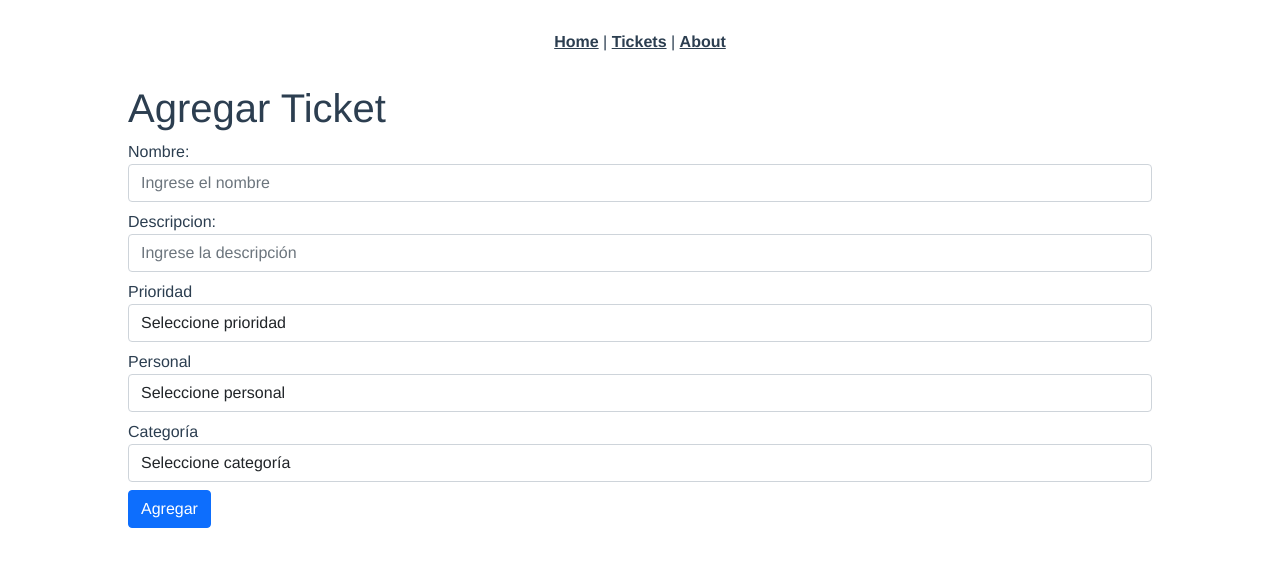
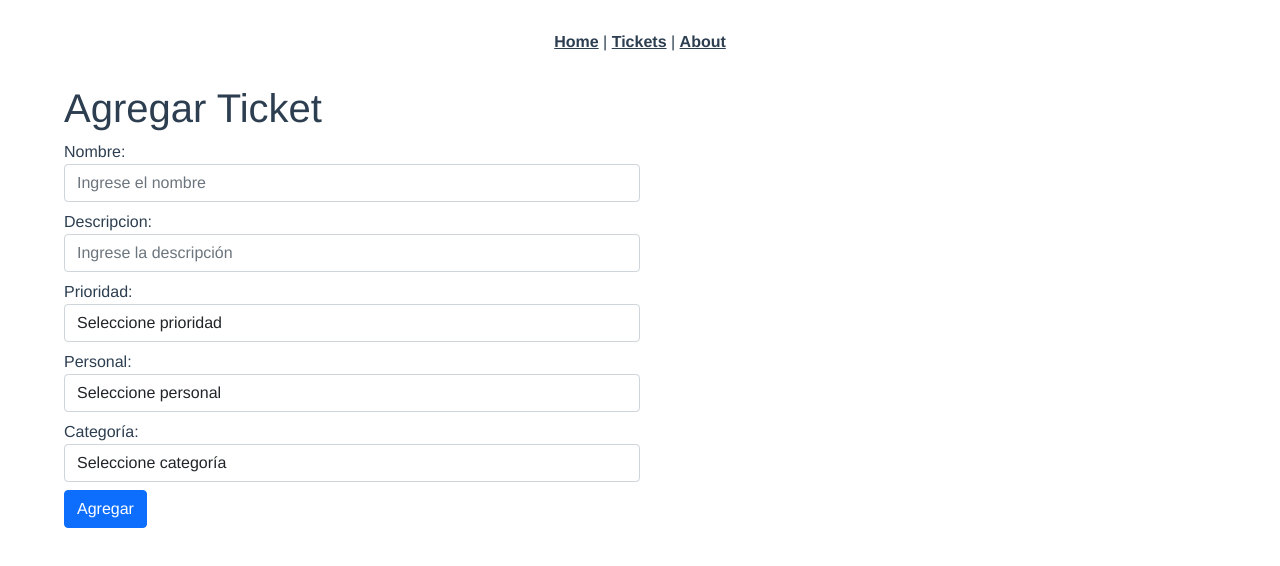
Before and after one commit to RWong11/Tickets-System, a Vue app in the folder front-end/: page /AgregarTicket in a window 1280 px wide. Shown: the top 566 px of the page. Built offline with nearby package versions, Linux system fonts and the light colour scheme.

Commit message:
Programada la vista para crear tickets

```diff
--- a/front-end/src/store/index.js
+++ b/front-end/src/store/index.js
@@ -19,6 +19,11 @@ export default new Vuex.Store({
       .then( response => {
         commit('SET_TICKETS', response.data)
       });
+    },
+    crear_ticket({commit}, {params, onComplete, onError}) {
+      axios.post('http://localhost:3000/tickets', params)
+      .then(onComplete)
+      .catch(onError)
     }
   },
   modules: {
--- a/front-end/src/views/AgregarTicket.vue
+++ b/front-end/src/views/AgregarTicket.vue
@@ -9,7 +9,8 @@
                 titulo="Nombre: "
                 placeholder="Ingrese el nombre"
                 :maxlength="50"
-                mensajeError="Ingrese un nombre válido"
+                :error="erroresValidacion && !validarNombre"
+                mensajeError="Debe ingrese un nombre."
             />
             <Input
                 class="mt-2"
@@ -18,31 +19,36 @@
                 titulo="Descripcion: "
                 placeholder="Ingrese la descripción"
                 :maxlength="100"
-                mensajeError="Ingrese una descripción válida"
             />
             <Select
                 class="mt-2"
                 v-model="ticket.Prioridad"
                 :options="prioridades"
                 id="prioridad"
-                titulo="Prioridad"
+                titulo="Prioridad:"
                 placeholder="Seleccione prioridad"
+                :error="erroresValidacion && !validarPrioridad"
+                mensajeError="Debes seleccionar una prioridad"
             />
             <Select
                 class="mt-2"
                 v-model="ticket.Personal"
                 :options="selectDePersonal()"
                 id="personal"
-                titulo="Personal"
+                titulo="Personal:"
                 placeholder="Seleccione personal"
+                :error="erroresValidacion && !validarPersonal"
+                mensajeError="Debes seleccionar una persona"
             />
             <Select
                 class="mt-2"
                 v-model="ticket.Categoria"
                 :options="selectDeCategorias()"
                 id="categoria"
-                titulo="Categoría"
+                titulo="Categoría:"
                 placeholder="Seleccione categoría"
+                :error="erroresValidacion && !validarCategoria"
+                mensajeError="Debes seleccionar una categoría"
             />
             <b-button class="mt-2" type="submit" variant="primary">Agregar</b-button>
         </b-form>
@@ -52,6 +58,8 @@
 <script>
 import Input from '../components/Input'
 import Select from '../components/Select'
+import {mapActions} from 'vuex'
+
 export default {
     name: 'AgregarTicket',
     components: {
@@ -97,28 +105,82 @@ export default {
                     Nombre: "Os",
                     Apellidos: "Ner"
                 },
+                {
+                    ID: 4,
+                    Nombre: "Weart",
+                    Apellidos: "Gar"
+                },
             ],
             categoriasAll: [
                 {
-                    ID: 5,
-                    Descripcion: "Alerta"
+                    ID: 1,
+                    Descripcion: "Peticiones"
                 },
                 {
-                    ID: 6,
-                    Descripcion: "Aviso"
+                    ID: 2,
+                    Descripcion: "Emergencias"
                 },
                 {
-                    ID: 7,
-                    Descripcion: "Emergencia"
+                    ID: 3,
+                    Descripcion: "Avisos"
                 },
-            ]
+                {
+                    ID: 4,
+                    Descripcion: "Otros"
+                },
+            ],
+            erroresValidacion: false
         }
 
     },
+    computed: {
+        validarNombre() {
+            return (
+                this.ticket.Nombre !== undefined &&
+                this.ticket.Nombre.trim() != ''
+            )
+        },
+        validarPrioridad() {
+            return (
+                this.ticket.Prioridad !== undefined &&
+                this.ticket.Prioridad.trim() != ''
+            )
+        },
+        validarPersonal() {
+            return (
+                this.ticket.Personal !== undefined &&
+                this.ticket.Personal.trim() != ''
+            )
+        },
+        validarCategoria() {
+            return (
+                this.ticket.Categoria !== undefined &&
+                this.ticket.Categoria.trim() != ''
+            )
+        },
+    },
     methods: {
+        ...mapActions(['crear_ticket']),
         agregarTicket() {
-            console.log("Agregando: ", this.ticket.Prioridad, this.ticket.Personal, this.ticket.Categoria);
-            console.log("V: ");
+            if (this.validarNombre && this.validarPrioridad && this.validarPersonal && this.validarCategoria) {
+                this.erroresValidacion = false;
+                this.crear_ticket({
+                    params: this.ticket,
+                    onComplete: (response) => {
+                        console.log(response.data);
+                    },
+                    onError: (error) => {
+                        console.log(error.response);
+                    }
+                })
+                return;
+            } else {
+                this.erroresValidacion = true;
+                return;
+            }
+
+
+
         },
         selectDePersonal() {
             let personalSelect = [];
@@ -143,7 +205,7 @@ export default {
 <style scoped>
 .form {
     text-align: left;
-    margin-left: 10%;
-    margin-right: 10%;
+    margin-left: 5%;
+    margin-right: 50%;
 }
 </style>
```
